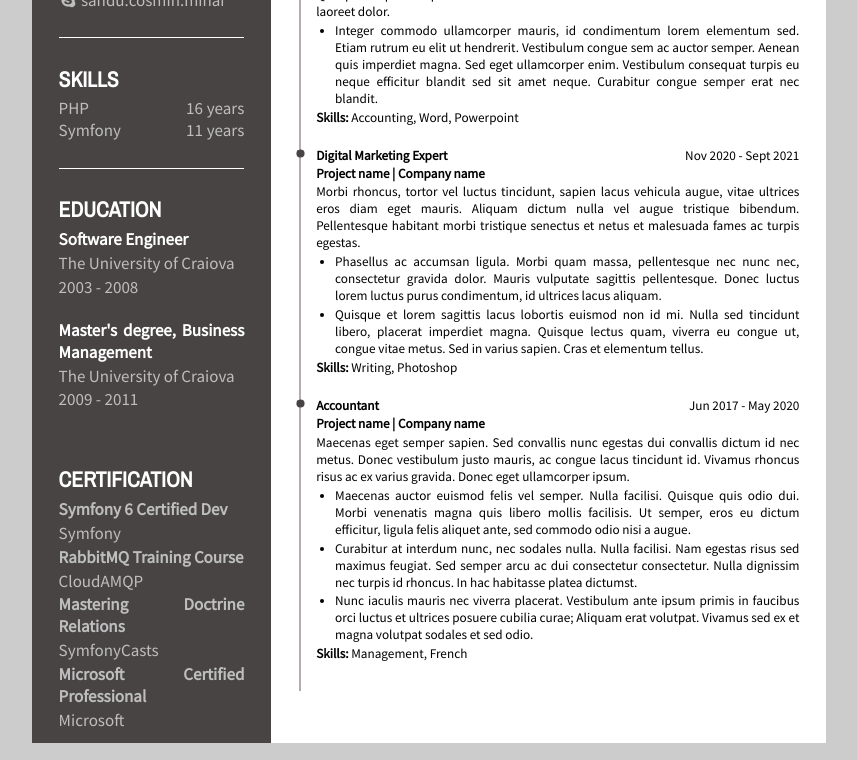
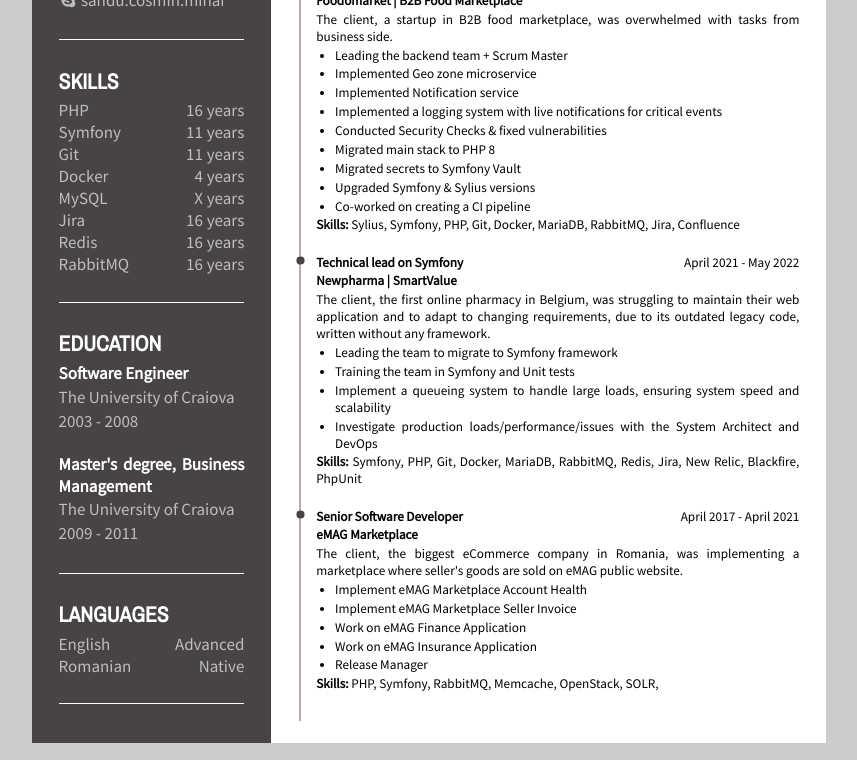
Before and after one commit to cosminsandu/cv, a plain HTML site: page index.html in a window 1280 px wide. Shown: the part 380-1140 px from the top of the page, without its empty margins (211-1068 px from the left). Drawn offline with nearby package versions, Linux system fonts and the light colour scheme.

Commit message:
Add Work experience

```diff
--- a/index.css
+++ b/index.css
@@ -94,7 +94,8 @@ h2 {
   text-align: center;
 }
 
-p {
+.workExperience p,
+.leftPanel p{
   margin-top: 0.05cm;
   margin-bottom: 0.05cm;
 }
@@ -203,6 +204,9 @@ page[size="A4"] {
   width: 0.6cm;
   margin-right: 0.1cm
 }
+.text-right{
+  text-align: right;
+}
 
 .workExperience>ul {
   list-style-type: none;
--- a/index.html
+++ b/index.html
@@ -10,6 +10,8 @@
     <link rel="stylesheet" href="index.css">
 </head>
 <body>
+
+<!--page 1-->
 <page size="A4">
     <div class="container">
 
@@ -70,11 +72,60 @@
                                 <span class="alignleft">years</span>
                             </div>
                         </div>
+
+                        <div class="skill">
+                            <div>Git</div>
+                            <div class="yearsOfExperience">
+                                <span class="alignright">11</span>
+                                <span class="alignleft">years</span>
+                            </div>
+                        </div>
+
+                        <div class="skill">
+                            <div>Docker</div>
+                            <div class="yearsOfExperience">
+                                <span class="alignright">4</span>
+                                <span class="alignleft">years</span>
+                            </div>
+                        </div>
+
+                        <div class="skill">
+                            <div>MySQL</div>
+                            <div class="yearsOfExperience">
+                                <span class="alignright">X</span>
+                                <span class="alignleft">years</span>
+                            </div>
+                        </div>
+
+                        <div class="skill">
+                            <div>Jira</div>
+                            <div class="yearsOfExperience">
+                                <span class="alignright">16</span>
+                                <span class="alignleft">years</span>
+                            </div>
+                        </div>
+
+                        <div class="skill">
+                            <div>Redis</div>
+                            <div class="yearsOfExperience">
+                                <span class="alignright">16</span>
+                                <span class="alignleft">years</span>
+                            </div>
+                        </div>
+
+                        <div class="skill">
+                            <div>RabbitMQ</div>
+                            <div class="yearsOfExperience">
+                                <span class="alignright">16</span>
+                                <span class="alignleft">years</span>
+                            </div>
+                        </div>
+
                     </div>
                 </div>
 
                 <!--EDUCATION-->
-                <div class="item">
+                <div class="item bottomLineSeparator">
                     <h2>EDUCATION</h2>
 
                     <div class="smallText">
@@ -90,6 +141,136 @@
                     </div>
                 </div>
 
+                <!--Languages-->
+                <div class="item bottomLineSeparator">
+                    <h2>LANGUAGES</h2>
+
+                    <div class="smallText">
+                        <div class="skill">
+                            <div>English</div>
+                            <div class="text-right">Advanced</div>
+                        </div>
+
+                        <div class="skill">
+                            <div>Romanian</div>
+                            <div class="text-right">Native</div>
+                        </div>
+                    </div>
+                </div>
+
+            </div>
+        </div>
+
+        <div class="rightPanel">
+            <div>
+                <h1>Cosmin SANDU</h1>
+                <div class="smallText">
+                    <h3>Certified Symfony Developer | Senior PHP Developer | Freelancer</h3>
+                </div>
+            </div>
+
+            <div>
+                <h2>About me</h2>
+                <div class="smallText">
+                    <p>I am a Certified Symfony developer / Contractor / Freelancer with over <strong>16+ years of experience</strong>,
+                        only interested in #remote work.</p>
+                    <p>I use my expertise, skills, and passion to design and implement top-of-the-line software solutions for companies worldwide.</p>
+                    <p><strong>Drop me a message</strong> if you think my expertise could help your organization!</p>
+                </div>
+            </div>
+
+            <div class="workExperience">
+                <h2>Work experience</h2>
+
+                <ul>
+                    <li>
+                        <div class="jobPosition">
+                            <span class="bolded">Senior Backend Software Developer</span>
+                            <span>May 2022 - Present</span>
+                        </div>
+                        <div class="projectName bolded">
+                            <span>Foodomarket | B2B Food Marketplace</span>
+                        </div>
+                        <div class="smallText">
+                            <p>The client, a startup in B2B food marketplace, was overwhelmed with tasks from business side.</p>
+                            <ul>
+                                <li><p>Leading the backend team + Scrum Master</p></li>
+                                <li><p>Implemented Geo zone microservice</p></li>
+                                <li><p>Implemented Notification service</p></li>
+                                <li><p>Implemented a logging system with live notifications for critical events</p></li>
+                                <li><p>Conducted Security Checks & fixed vulnerabilities</p></li>
+                                <li><p>Migrated main stack to PHP 8</p></li>
+                                <li><p>Migrated secrets to Symfony Vault</p></li>
+                                <li><p>Upgraded Symfony & Sylius versions</p></li>
+                                <li><p>Co-worked on creating a CI pipeline</p></li>
+<!--                                <li><p></p></li>-->
+                            </ul>
+                            <p><span class="bolded">Skills: </span>Sylius, Symfony, PHP, Git, Docker, MariaDB, RabbitMQ, Jira, Confluence</p>
+                        </div>
+                    </li>
+
+                    <li>
+                        <div class="jobPosition">
+                        <span class="bolded">Technical lead on Symfony</span>
+                            <span>April 2021 - May 2022</span>
+                        </div>
+                        <div class="projectName bolded">
+                            <span>Newpharma | SmartValue</span>
+                        </div>
+                        <div class="smallText">
+                            <p>The client, the first online pharmacy in Belgium, was struggling to maintain their web application
+                                and to adapt to changing requirements, due to its outdated legacy code, written without any framework.</p>
+                            <ul>
+                                <li><p>Leading the team to migrate to Symfony framework</p></li>
+                                <li><p>Training the team in Symfony and Unit tests</p></li>
+                                <li><p>Implement a queueing system to handle large loads, ensuring system speed and scalability</p></li>
+                                <li><p>Investigate production loads/performance/issues with the System Architect and DevOps</p></li>
+<!--                                <li><p></p></li>-->
+<!--                                <li><p></p></li>-->
+<!--                                <li><p></p></li>-->
+<!--                                <li><p></p></li>-->
+                            </ul>
+                            <p><span class="bolded">Skills: </span> Symfony, PHP, Git, Docker, MariaDB, RabbitMQ, Redis, Jira, New Relic, Blackfire, PhpUnit</p>
+                        </div>
+                    </li>
+
+                    <li>
+                        <div class="jobPosition">
+                            <span class="bolded">Senior Software Developer</span>
+                            <span>April 2017 - April 2021</span>
+                        </div>
+                        <div class="projectName bolded">
+                            <span>eMAG Marketplace</span>
+                        </div>
+                        <div class="smallText">
+                            <p>The client, the biggest eCommerce company in Romania, was implementing a marketplace where seller's goods are sold on eMAG public website.</p>
+
+                            <ul>
+                                <li><p>Implement eMAG Marketplace Account Health</p></li>
+                                <li><p>Implement eMAG Marketplace Seller Invoice</p></li>
+                                <li><p>Work on eMAG Finance Application</p></li>
+                                <li><p>Work on eMAG Insurance Application</p></li>
+                                <li><p>Release Manager</p></li>
+                                <!--                                <li><p></p></li>-->
+                            </ul>
+                            <p>
+                                <span class="bolded">Skills: </span>PHP, Symfony, RabbitMQ, Memcache, OpenStack, SOLR,
+                            </p>
+                        </div>
+                    </li>
+
+                </ul>
+            </div>
+        </div>
+    </div>
+</page>
+
+<!--page 2-->
+<page size="A4">
+    <div class="container">
+
+        <div class="leftPanel">
+            <div class="details">
                 <!--CERTIFICATION-->
                 <div class="item">
                     <h2>CERTIFICATION</h2>
@@ -120,7 +301,7 @@
 
                     <div class="smallText">
                         <p class="bolded white">
-                        <a href="https://drive.google.com/file/d/19obmXXrFJH7_lUffvdThAX7fR5xXzyXj/view">
+                            <a href="https://drive.google.com/file/d/19obmXXrFJH7_lUffvdThAX7fR5xXzyXj/view">
                                 Microsoft Certified Professional
                             </a></p>
                         <p>Microsoft</p>
@@ -131,164 +312,60 @@
         </div>
 
         <div class="rightPanel">
-            <div>
-                <h1>Cosmin SANDU</h1>
-                <div class="smallText">
-                    <h3>Certified Symfony Developer | Senior PHP Developer | Freelancer</h3>
-                </div>
-            </div>
-            <div>
-                <h2>About me</h2>
-                <div class="smallText">
-                    <p>I am a Certified Symfony developer / Contractor / Freelancer with over <strong>16+ years of experience</strong>,
-                        only interested in remote work.</p>
-                    <p>I use my expertise, skills, and passion to design and implement top-of-the-line software solutions for companies worldwide.</p>
-                    <p><strong>Drop me a message</strong> if you think my expertise could help your organization!</p>
-                </div>
-            </div>
+
             <div class="workExperience">
-                <h2>
-                    Work experience
-                </h2>
                 <ul>
                     <li>
                         <div class="jobPosition">
-                <span class="bolded">
-                  Accountant
-                </span>
-                            <span>
-                  Jun 2014 - Sept 2015
-                </span>
+                            <span class="bolded">Software Developer</span>
+                            <span>May 2012 - April 2017</span>
                         </div>
                         <div class="projectName bolded">
-                <span>
-                  Accounting project name | Company name
-                </span>
+                            <span>NetRom Software</span>
                         </div>
                         <div class="smallText">
-                            <p>
-                                Quisque rutrum mollis ornare. In pharetra diam libero, non interdum dui imperdiet quis.
-                                Quisque aliquam sapien in libero finibus sodales. Mauris id commodo metus. In in laoreet
-                                dolor.
-                            </p>
+                            <p>The client, the biggest nearshore outsourcing company in Craiova, was creating custom software for there clients - manly based in the Netherlands.</p>
                             <ul>
-                                <li>
-                                    Integer commodo ullamcorper mauris, id condimentum lorem elementum sed. Etiam rutrum
-                                    eu elit ut hendrerit. Vestibulum congue sem ac auctor semper. Aenean quis imperdiet
-                                    magna. Sed eget ullamcorper enim. Vestibulum consequat turpis eu neque efficitur
-                                    blandit sed sit amet neque. Curabitur congue semper erat nec blandit.
-                                </li>
+                                <li><p>Implement telecom solution portals using Symfony and CodeIgniter</p></li>
+                                <li><p>Implement SOAP & SOAP Proxy with management applications</p></li>
+                                <li><p>Implement PhoneManager backend (REST)</p></li>
+                                <li><p>Implement fraud management</p></li>
+                                <li><p>Implement healthcare solutions</p></li>
+                                <li><p>Implement job search solution using C#</p></li>
+<!--                            <li><p></p></li>-->
                             </ul>
                             <p>
-                                <span class="bolded">Skills: </span>Accounting, Word, Powerpoint
-                            </p>
-                        </div>
-                    </li>
-
-
-                    <li>
-                        <div class="jobPosition">
-                <span class="bolded">
-                  Digital Marketing Expert
-                </span>
-                            <span>
-                  Nov 2020 - Sept 2021
-                </span>
-                        </div>
-                        <div class="projectName bolded">
-                <span>
-                  Project name | Company name
-                </span>
-                        </div>
-                        <div class="smallText">
-                            <p>
-                                Morbi rhoncus, tortor vel luctus tincidunt, sapien lacus vehicula augue, vitae ultrices
-                                eros diam eget mauris. Aliquam dictum nulla vel augue tristique bibendum. Pellentesque
-                                habitant morbi tristique senectus et netus et malesuada fames ac turpis egestas.
-                            </p>
-                            <ul>
-                                <li>
-                                    <p>
-                                        Phasellus ac accumsan ligula. Morbi quam massa, pellentesque nec nunc nec,
-                                        consectetur gravida dolor. Mauris vulputate sagittis pellentesque. Donec luctus
-                                        lorem luctus purus condimentum, id ultrices lacus aliquam.
-                                    </p>
-                                </li>
-                                <li>
-                                    <p>
-                                        Quisque et lorem sagittis lacus lobortis euismod non id mi. Nulla sed tincidunt
-                                        libero, placerat imperdiet magna. Quisque lectus quam, viverra eu congue ut,
-                                        congue vitae metus. Sed in varius sapien. Cras et elementum tellus.
-                                    </p>
-                                </li>
-                            </ul>
-                            <p>
-                                <span class="bolded">Skills: </span> Writing, Photoshop
+                                <span class="bolded">Skills: </span>PHP, Symfony (1-2-3), CodeIgniter, SOAP, REST API, C#, SVN, GIT,
                             </p>
                         </div>
                     </li>
 
                     <li>
                         <div class="jobPosition">
-                <span class="bolded">
-                  Accountant
-                </span>
-                            <span>
-                  Jun 2017 - May 2020
-                </span>
+                            <span class="bolded">Software Quality Assurance</span>
+                            <span>October 2008 - May 2012</span>
                         </div>
                         <div class="projectName bolded">
-                <span>
-                  Project name | Company name
-                </span>
+                            <span>NetRom Software</span>
                         </div>
                         <div class="smallText">
-                            <p>
-                                Maecenas eget semper sapien. Sed convallis nunc egestas dui convallis dictum id nec
-                                metus. Donec vestibulum justo mauris, ac congue lacus tincidunt id. Vivamus rhoncus
-                                risus ac ex varius gravida. Donec eget ullamcorper ipsum.
-                            </p>
-
+                            <p>The client, the biggest nearshore outsourcing company in Craiova, was testing custom software for there clients - manly based in the Netherlands.</p>
                             <ul>
-                                <li>
-                                    <p>
-                                        Maecenas auctor euismod felis vel semper. Nulla facilisi. Quisque quis odio dui.
-                                        Morbi venenatis magna quis libero mollis facilisis. Ut semper, eros eu dictum
-                                        efficitur, ligula felis aliquet ante, sed commodo odio nisi a augue.
-                                    </p>
-                                </li>
-                                <li>
-                                    <p>
-                                        Curabitur at interdum nunc, nec sodales nulla. Nulla facilisi. Nam egestas risus
-                                        sed maximus feugiat. Sed semper arcu ac dui consectetur consectetur. Nulla
-                                        dignissim nec turpis id rhoncus. In hac habitasse platea dictumst.
-                                    </p>
-                                </li>
-                                <li>
-                                    <p>
-                                        Nunc iaculis mauris nec viverra placerat. Vestibulum ante ipsum primis in
-                                        faucibus orci luctus et ultrices posuere cubilia curae; Aliquam erat volutpat.
-                                        Vivamus sed ex et magna volutpat sodales et sed odio.
-                                    </p>
-                                </li>
+                                <li><p>Manual testing</p></li>
+                                <li><p>Crawling & Spidering for Rental properties in the Netherlands</p></li>
+                                <li><p>Search Engine Optimization (S.E.O.)</p></li>
+                                <li><p>Automated UI testing with TestComplete (JScript)</p></li>
+<!--                            <li><p></p></li>-->
                             </ul>
                             <p>
-                                <span class="bolded">Skills: </span>Management, French
+                                <span class="bolded">Skills: </span>Jira, TestComplete, JScript,SVN, SEO
                             </p>
                         </div>
                     </li>
                 </ul>
             </div>
         </div>
-    </div>
 </page>
 
-<!--<page size="A4">-->
-<!--    <div class="container">-->
-<!--        <div class="leftPanel">-->
-<!--        </div>-->
-<!--        <div class="rightPanel">-->
-<!--        </div>-->
-<!--</page>-->
 </body>
 </html>
```
